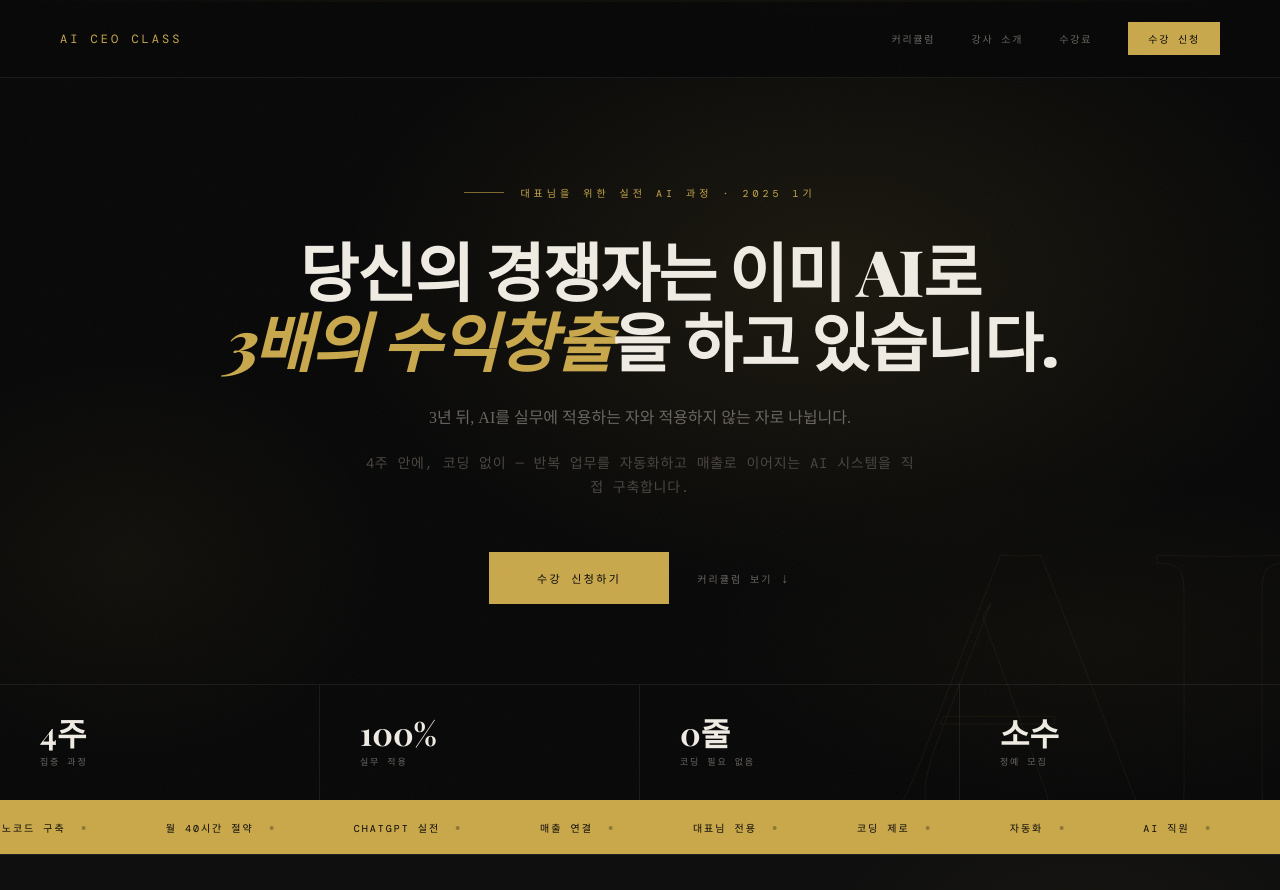
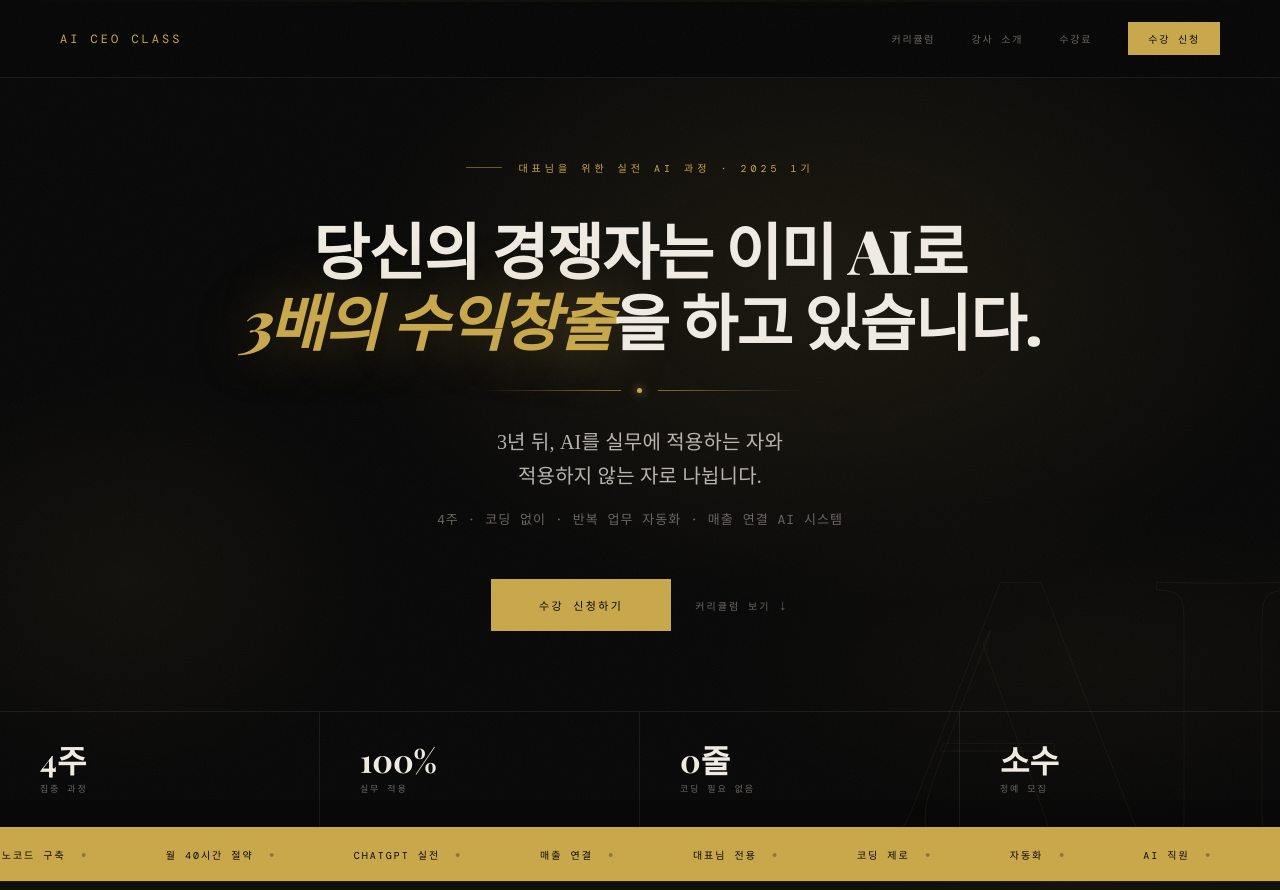
Before and after one commit to imhen97/classlink, a plain HTML site: page index.html in a window 1280 px wide. Shown: the top 890 px of the page. Drawn offline with nearby package versions, Linux system fonts and the light colour scheme; a web font is replaced by a local one.

Commit message:
Hero: gold glow on em, divider dot, tighter sub text

```diff
--- a/index.html
+++ b/index.html
@@ -142,8 +142,8 @@
 
   .hero-inner {
     position: relative; z-index: 2;
-    padding: 180px 80px 80px;
-    max-width: 1200px;
+    padding: 160px 60px 80px;
+    max-width: 1100px;
     text-align: center;
     margin: 0 auto;
   }
@@ -154,60 +154,94 @@
     letter-spacing: 0.4em;
     color: var(--gold);
     text-transform: uppercase;
-    margin-bottom: 36px;
+    margin-bottom: 40px;
     display: flex;
     align-items: center;
     justify-content: center;
     gap: 16px;
+    opacity: 0.8;
   }
 
   .hero-eyebrow::before {
     content: '';
     display: block;
-    width: 40px; height: 1px;
+    width: 36px; height: 1px;
     background: var(--gold);
-    opacity: 0.6;
+    opacity: 0.5;
   }
 
   h1 {
     font-family: 'Playfair Display', serif;
-    font-size: clamp(36px, 5vw, 76px);
+    font-size: clamp(34px, 4.8vw, 72px);
     font-weight: 900;
-    line-height: 1.1;
+    line-height: 1.15;
     letter-spacing: -0.02em;
     color: var(--white);
-    margin-bottom: 28px;
+    margin-bottom: 0;
   }
 
   h1 em {
     font-style: italic;
     color: var(--gold);
     display: inline;
-  }
-
-  .hero-sub {
-    font-size: 16px;
-    line-height: 1.75;
-    color: var(--muted);
-    max-width: 640px;
-    margin: 0 auto 52px;
-  }
-
-  .hero-sub2 {
-    font-size: 14px;
-    line-height: 1.7;
-    color: var(--muted2);
-    max-width: 560px;
-    margin: -32px auto 52px;
-    font-family: 'DM Mono', monospace;
-    letter-spacing: 0.05em;
-  }
-
-  .hero-cta-row {
+    text-shadow: 0 0 60px rgba(201,168,76,0.35);
+  }
+
+  /* gold divider under h1 */
+  .hero-divider {
     display: flex;
     align-items: center;
     justify-content: center;
-    gap: 28px;
+    gap: 16px;
+    margin: 32px auto;
+    max-width: 320px;
+  }
+
+  .hero-divider::before,
+  .hero-divider::after {
+    content: '';
+    flex: 1;
+    height: 1px;
+    background: linear-gradient(90deg, transparent, var(--gold-dim));
+  }
+
+  .hero-divider::after {
+    background: linear-gradient(90deg, var(--gold-dim), transparent);
+  }
+
+  .hero-divider-dot {
+    width: 5px; height: 5px;
+    border-radius: 50%;
+    background: var(--gold);
+    box-shadow: 0 0 10px var(--gold);
+  }
+
+  .hero-sub {
+    font-family: 'Noto Serif KR', serif;
+    font-size: clamp(15px, 1.8vw, 20px);
+    font-weight: 400;
+    line-height: 1.7;
+    color: rgba(240,236,228,0.75);
+    max-width: 680px;
+    margin: 0 auto 16px;
+    letter-spacing: 0.01em;
+  }
+
+  .hero-sub2 {
+    font-size: 13px;
+    line-height: 1.7;
+    color: var(--muted);
+    max-width: 540px;
+    margin: 0 auto 48px;
+    font-family: 'DM Mono', monospace;
+    letter-spacing: 0.08em;
+  }
+
+  .hero-cta-row {
+    display: flex;
+    align-items: center;
+    justify-content: center;
+    gap: 24px;
     flex-wrap: wrap;
   }
 
@@ -1436,7 +1470,7 @@
 
     /* hero */
     .hero-inner { padding: 100px 20px 48px; }
-    h1 { font-size: clamp(28px, 8vw, 48px); line-height: 1.15; margin-bottom: 20px; }
+    h1 { font-size: clamp(26px, 7.5vw, 44px); line-height: 1.2; margin-bottom: 0; }
     .hero-eyebrow { font-size: 9px; letter-spacing: 0.25em; margin-bottom: 24px; }
     .hero-sub { font-size: 15px; margin-bottom: 36px; }
     .hero-inner { text-align: center; }
@@ -1549,11 +1583,16 @@
     <h1 class="reveal reveal-delay-1">
       당신의 경쟁자는 이미 AI로<br><em>3배의 수익창출</em>을 하고 있습니다.
     </h1>
+
+    <div class="hero-divider reveal reveal-delay-1">
+      <div class="hero-divider-dot"></div>
+    </div>
+
     <p class="hero-sub reveal reveal-delay-2">
-      3년 뒤, AI를 실무에 적용하는 자와 적용하지 않는 자로 나뉩니다.
+      3년 뒤, AI를 실무에 적용하는 자와<br>적용하지 않는 자로 나뉩니다.
     </p>
     <p class="hero-sub2 reveal reveal-delay-2">
-      4주 안에, 코딩 없이 — 반복 업무를 자동화하고 매출로 이어지는 AI 시스템을 직접 구축합니다.
+      4주 · 코딩 없이 · 반복 업무 자동화 · 매출 연결 AI 시스템
     </p>
     <div class="hero-cta-row reveal reveal-delay-3">
       <a href="https://docs.google.com/forms/d/e/1FAIpQLSc5RLBUUrmAb90BB3W1SqJLH3xcpL3DZbzIMQGbcSPcwehZrg/viewform?usp=publish-editor" target="_blank" class="btn-gold">수강 신청하기</a>
```
